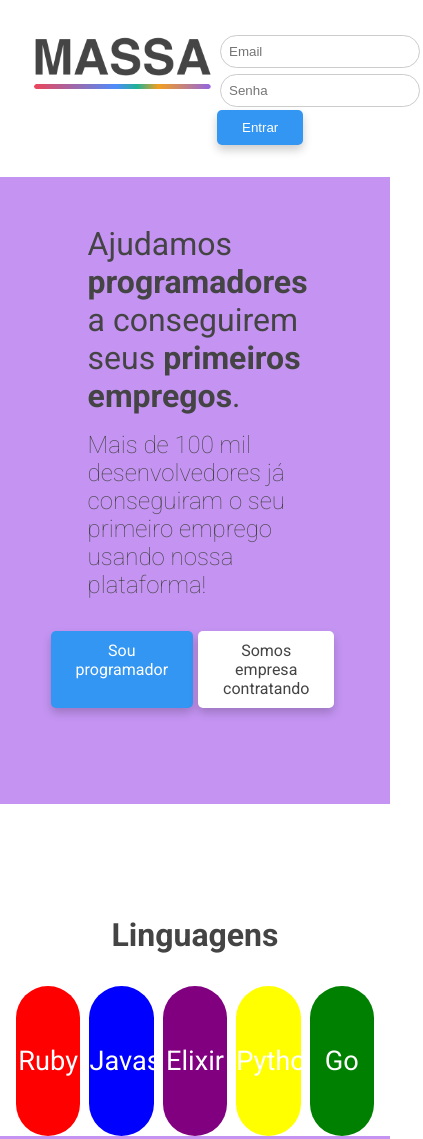
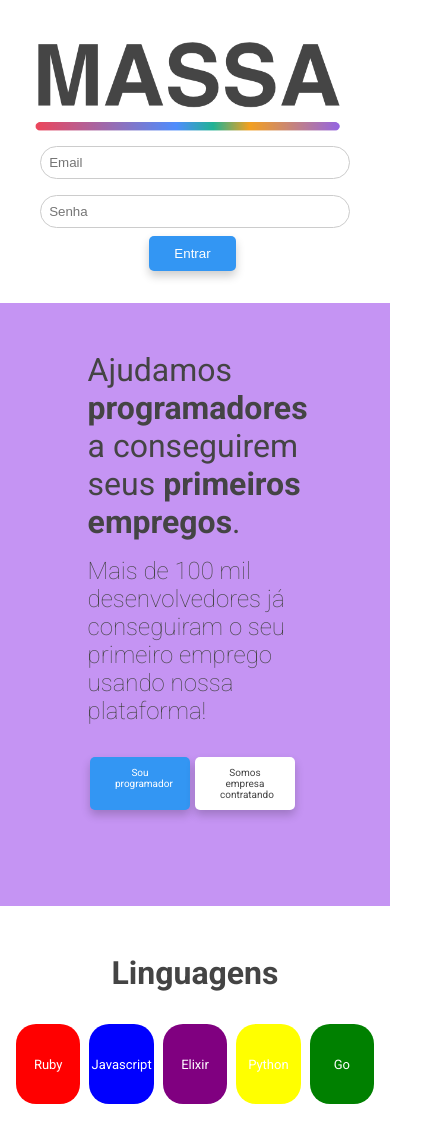
Before and after one commit to rafavirginio/projeto-massa, a plain HTML site: page index.html in a window 390 px wide. Shown: the top 1139 px of the page, 423 px wide, since content can reach past the window. Drawn offline with Linux system fonts and the light colour scheme.

Commit message:
Update responsive editions

```diff
--- a/index.html
+++ b/index.html
@@ -42,7 +42,7 @@
 
         </section>
 
-        <section class="languages"></section>
+        <section class="languages">
             <div class="container">
                 <h1 class="title">Linguagens</h1>
                 <div class="cards">
@@ -54,6 +54,7 @@
                 </div>
 
             </div>
+        </section>
         <!-- recomendável as sections ter um h1 -->
         <section class='team gray'>
             <div class="container">
--- a/style.css
+++ b/style.css
@@ -128,9 +128,9 @@
                      text-align: center;
                      height: 150px;
                      width: 18%;
-            border-radius: 40px;
+                     border-radius: 20px;
                      color: white;
-            font-size: 1.7rem;
+                     font-size: 90%;
                  }
 
                  .card.red {
@@ -195,11 +195,31 @@
 
                  @media screen and (max-width: 500px) {
                      .logo img {
-                width: 180px;
+                         width: 95%;
                          margin-right: 5px;
+                         justify-content: center;
+                     }
+                     header {
+                         display: inline-block;
+                         align-items: center;
                      }
                      input[type='text'],
                      input[type='email'],
                      input[type='password'] {
-                margin: 3px;
+                         margin: 8px;
+                         width: 95%;
                      }
+                     form {
+                         text-align: center;
+                     }
+                     .cta .button {
+                         width: 100px;
+                         flex-direction: column;
+                         text-align: center;
+                         font-size: 10px;
+                     }
+                     .card {
+                         font-size: 13px;
+                         height: 80px;
+                     }
+                 }
```
Lines whose indentation alone changed are shown as unchanged.
